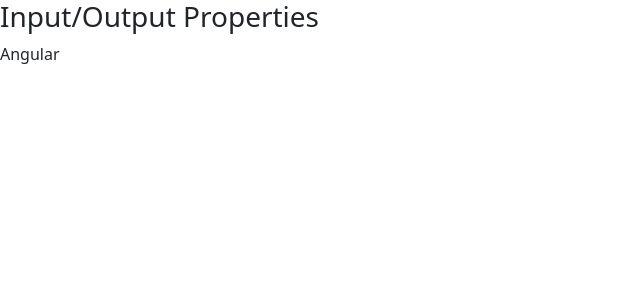
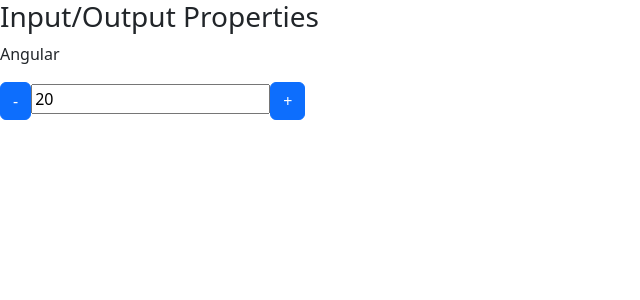
Before and after one commit to MatheusMeloN/Angular---Data-Binding, an Angular app: page / in a window 1280 px wide. Shown: the top 300 px of the page, without its empty margins (0-640 px from the left). Built offline with nearby package versions, Linux system fonts and the light colour scheme.

Commit message:
Aula - Output properties

```diff
--- a/src/app/data-binding/data-binding.html
+++ b/src/app/data-binding/data-binding.html
@@ -106,5 +106,9 @@
 
     <app-curso [nome]="nomeDoCurso"></app-curso>
 
+    <contador [valor]="valorInicial"
+      (mudouValor)="onMudouValor($event)"
+    ></contador>
+
   </article>
 </section>
--- a/src/app/data-binding/data-binding.ts
+++ b/src/app/data-binding/data-binding.ts
@@ -1,10 +1,11 @@
 import { Component } from '@angular/core';
 import { MeuForm } from "../meu-form/meu-form";
 import { InputProperty } from "../input-property/input-property";
+import { OutputProperty } from "../output-property/output-property";
 
 @Component({
   selector: 'app-data-binding',
-  imports: [MeuForm, InputProperty],
+  imports: [MeuForm, InputProperty, OutputProperty],
   templateUrl: './data-binding.html',
   styleUrl: './data-binding.scss',
 })
@@ -22,6 +23,8 @@
   isMouseOver: boolean = false;
 
   nomeDoCurso: string = 'Angular';
+
+  valorInicial: number = 20;
 
   getValor(){
     return 1;
@@ -48,4 +51,8 @@
     this.isMouseOver = !this.isMouseOver;
   }
 
+  onMudouValor(evento: any){
+    console.log('Valor mudou: ', evento.novoValor);
+  }
+
 }
--- /dev/null
+++ b/src/app/output-property/output-property.html
@@ -0,0 +1,5 @@
+<div>
+  <button class="btn btn-primary" (click)="decrementa()">-</button>
+  <input type="text" [value]="valor" readonly >
+  <button class="btn btn-primary" (click)="incrementa()">+</button>
+</div>
--- /dev/null
+++ b/src/app/output-property/output-property.ts
@@ -0,0 +1,26 @@
+import { Component, EventEmitter, Input, Output } from '@angular/core';
+
+@Component({
+  selector: 'contador',
+  imports: [],
+  templateUrl: './output-property.html',
+  styleUrl: './output-property.scss',
+  //outputs: ['mudouValor']
+})
+export class OutputProperty {
+
+  @Input() valor: number = 0;
+
+  @Output() mudouValor = new EventEmitter();
+
+  incrementa() {
+    this.valor++;
+    this.mudouValor.emit({ novoValor: this.valor });
+  }
+
+  decrementa() {
+    this.valor--;
+    this.mudouValor.emit({ novoValor: this.valor });
+  }
+
+}
```
Also changed, not shown: src/app/output-property/output-property.scss (added), 1 other file (tests, documents, lock files or other folders).
